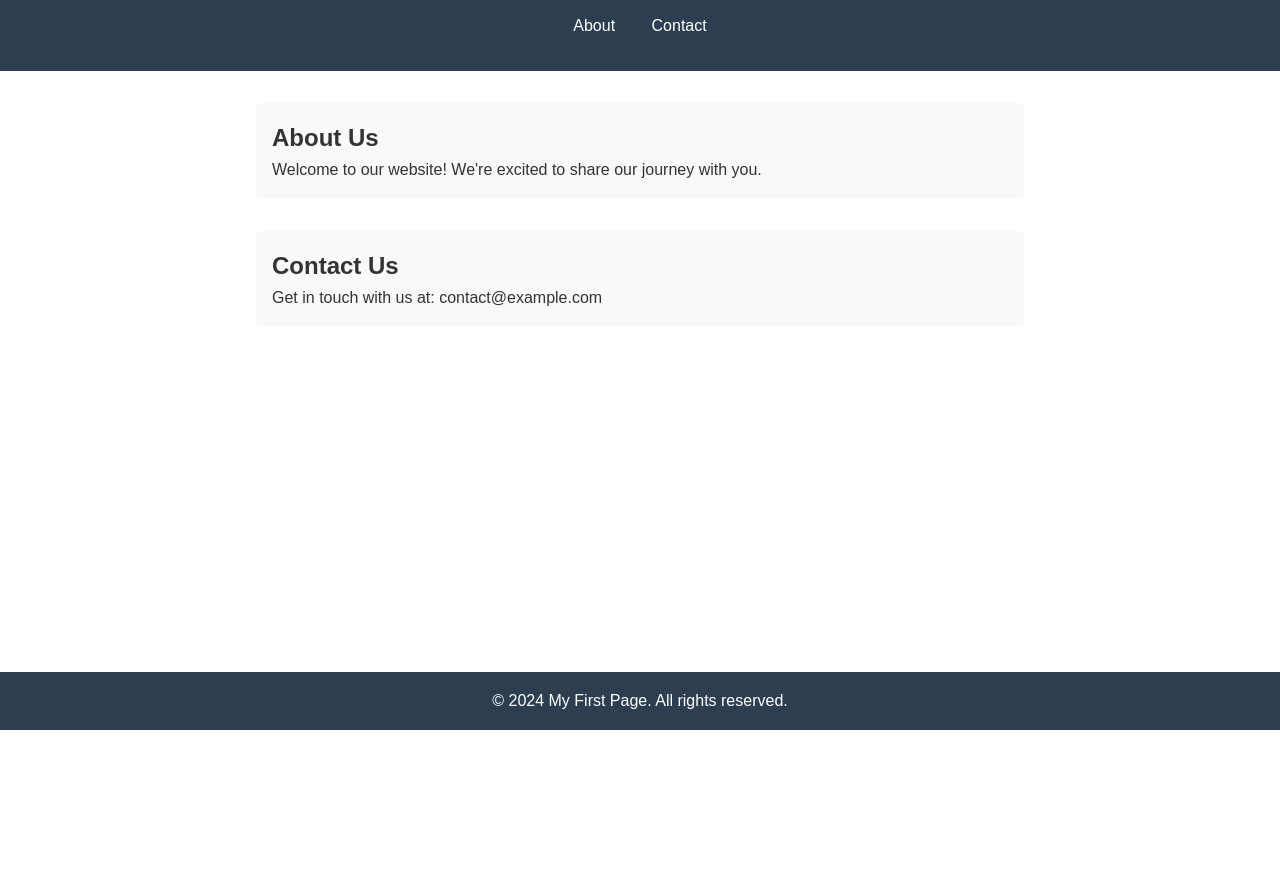
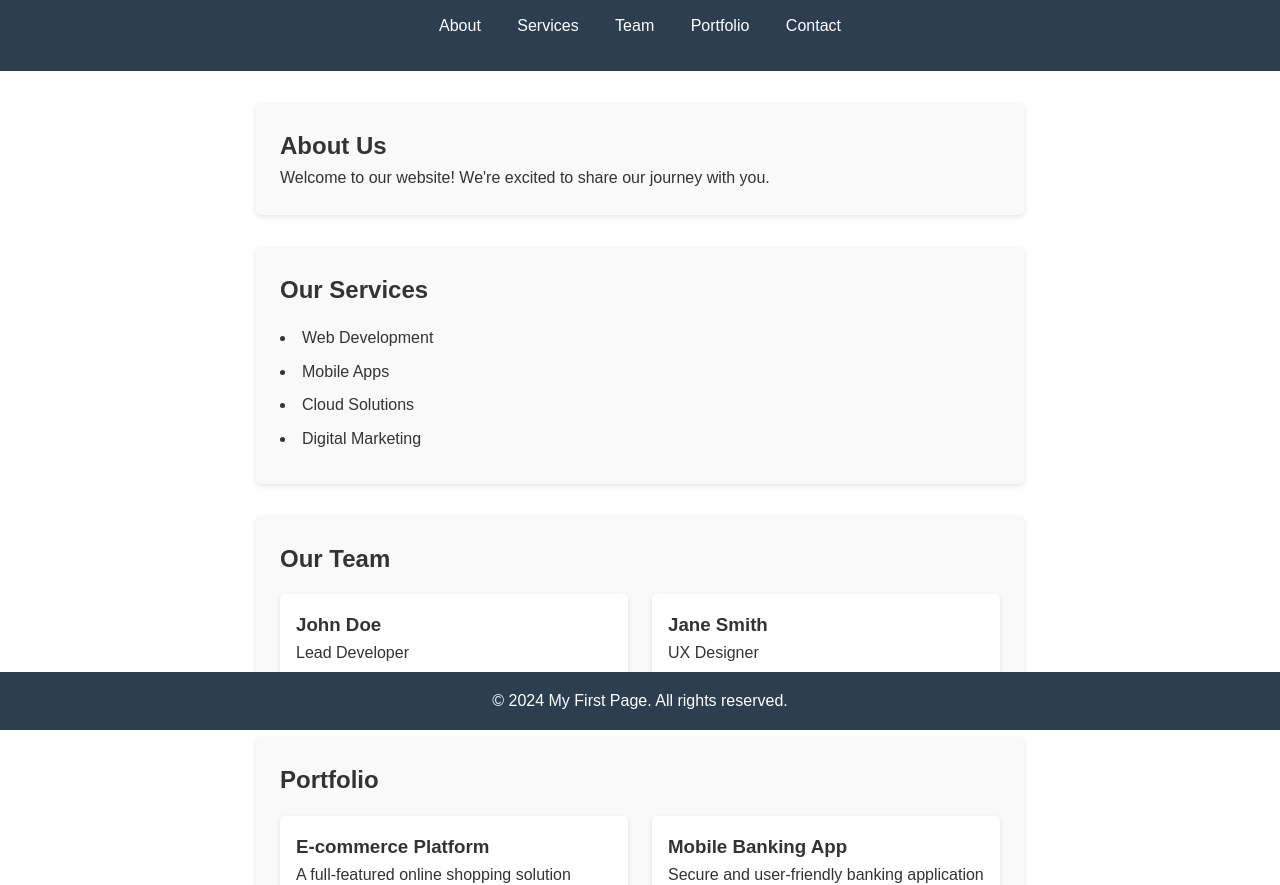
Before and after one commit to zeeshanfr472/my-first-page, a plain HTML site: page index.html in a window 1280 px wide. Shown: the part 70-955 px from the top of the page. Before the commit the page ends 800 px from the top, so only its background shows below. Drawn offline with Linux system fonts and the light colour scheme.

Commit message:
Add new content sections

```diff
--- a/index.html
+++ b/index.html
@@ -12,6 +12,9 @@
         <nav>
             <ul>
                 <li><a href="#about">About</a></li>
+                <li><a href="#services">Services</a></li>
+                <li><a href="#team">Team</a></li>
+                <li><a href="#portfolio">Portfolio</a></li>
                 <li><a href="#contact">Contact</a></li>
             </ul>
         </nav>
@@ -21,6 +24,44 @@
         <section id="about">
             <h2>About Us</h2>
             <p>Welcome to our website! We're excited to share our journey with you.</p>
+        </section>
+
+        <section id="services">
+            <h2>Our Services</h2>
+            <ul>
+                <li>Web Development</li>
+                <li>Mobile Apps</li>
+                <li>Cloud Solutions</li>
+                <li>Digital Marketing</li>
+            </ul>
+        </section>
+
+        <section id="team">
+            <h2>Our Team</h2>
+            <div class="team-members">
+                <div class="member">
+                    <h3>John Doe</h3>
+                    <p>Lead Developer</p>
+                </div>
+                <div class="member">
+                    <h3>Jane Smith</h3>
+                    <p>UX Designer</p>
+                </div>
+            </div>
+        </section>
+
+        <section id="portfolio">
+            <h2>Portfolio</h2>
+            <div class="projects">
+                <div class="project">
+                    <h3>E-commerce Platform</h3>
+                    <p>A full-featured online shopping solution</p>
+                </div>
+                <div class="project">
+                    <h3>Mobile Banking App</h3>
+                    <p>Secure and user-friendly banking application</p>
+                </div>
+            </div>
         </section>
 
         <section id="contact">
--- a/styles.css
+++ b/styles.css
@@ -8,6 +8,7 @@ body {
     font-family: Arial, sans-serif;
     line-height: 1.6;
     color: #333;
+    padding-bottom: 60px;
 }
 
 header {
@@ -30,6 +31,11 @@ nav ul li {
 nav a {
     color: white;
     text-decoration: none;
+    transition: color 0.3s ease;
+}
+
+nav a:hover {
+    color: #3498db;
 }
 
 main {
@@ -40,9 +46,33 @@ main {
 
 section {
     margin-bottom: 2rem;
-    padding: 1rem;
+    padding: 1.5rem;
     background-color: #f9f9f9;
     border-radius: 5px;
+    box-shadow: 0 2px 5px rgba(0,0,0,0.1);
+}
+
+.team-members, .projects {
+    display: grid;
+    grid-template-columns: repeat(auto-fit, minmax(250px, 1fr));
+    gap: 1.5rem;
+    margin-top: 1rem;
+}
+
+.member, .project {
+    background-color: white;
+    padding: 1rem;
+    border-radius: 5px;
+    box-shadow: 0 2px 5px rgba(0,0,0,0.1);
+}
+
+#services ul {
+    list-style-position: inside;
+    margin-top: 1rem;
+}
+
+#services li {
+    margin-bottom: 0.5rem;
 }
 
 footer {
```
